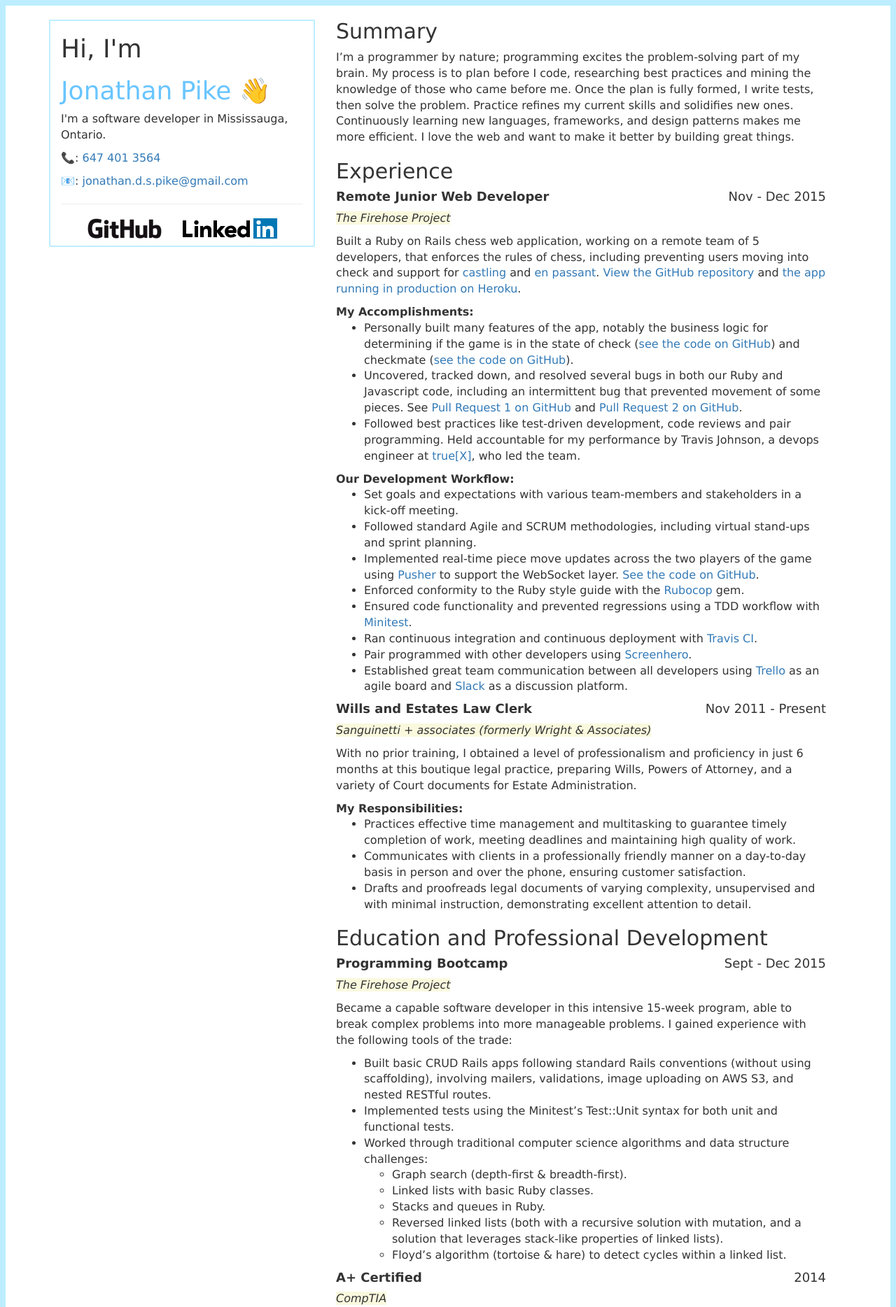
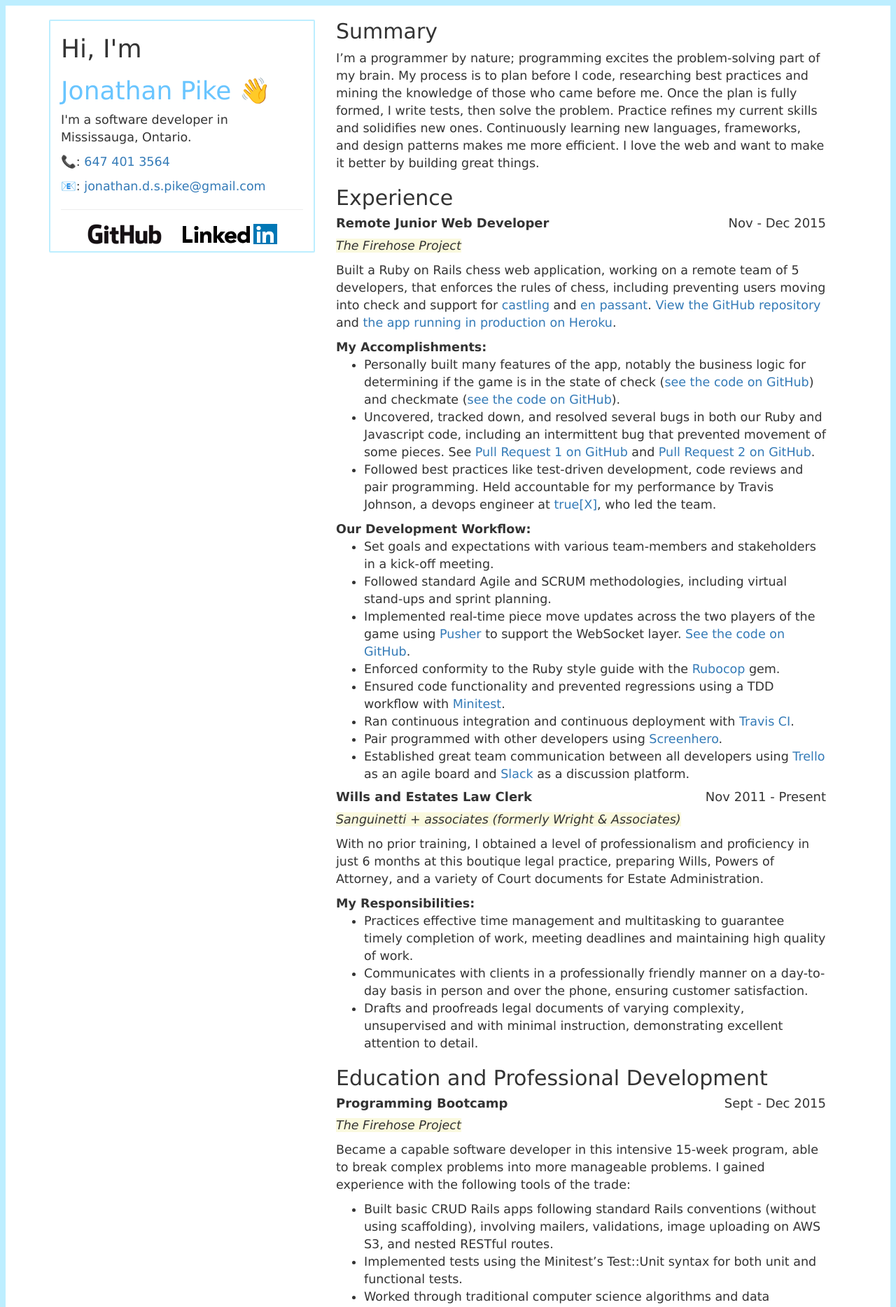
Before and after one commit to jonathanpike/jonathanpike.github.io, a Jekyll site: the page built from resume.md, in a window 1280 px wide. Shown: the top 1868 px of the page at 70% size. Built offline with Jekyll 4.4.1, drawn with Linux system fonts in a browser that asks for light colours.

Commit message:
Fix font size, add media query for flex container

```diff
--- a/_sass/_resume-layout.scss
+++ b/_sass/_resume-layout.scss
@@ -1,6 +1,6 @@
 body {
   font-family: Corbel, "Lucida Grande", "Lucida Sans Unicode", "Lucida Sans", "DejaVu Sans", "Bitstream Vera Sans", "Liberation Sans", Verdana, "Verdana Ref", sans-serif;
-  font-size: 16px;
+  font-size: 1.75em;
   border: 8px solid rgba(125, 222, 255, 0.5);
   @media only screen and (max-width: 500px) {
     border: 4px solid rgba(125, 222, 255, 0.5);
@@ -45,10 +45,13 @@
 .flex-container {
   display: flex;
   justify-content: flex-start;
+  @media only screen and (max-width: 750px) {
+    flex-wrap: wrap;
+  }
 }
 
 .flex-child {
-  width: 200px;
+  width: 175px;
 }
 
 .rule {
```
